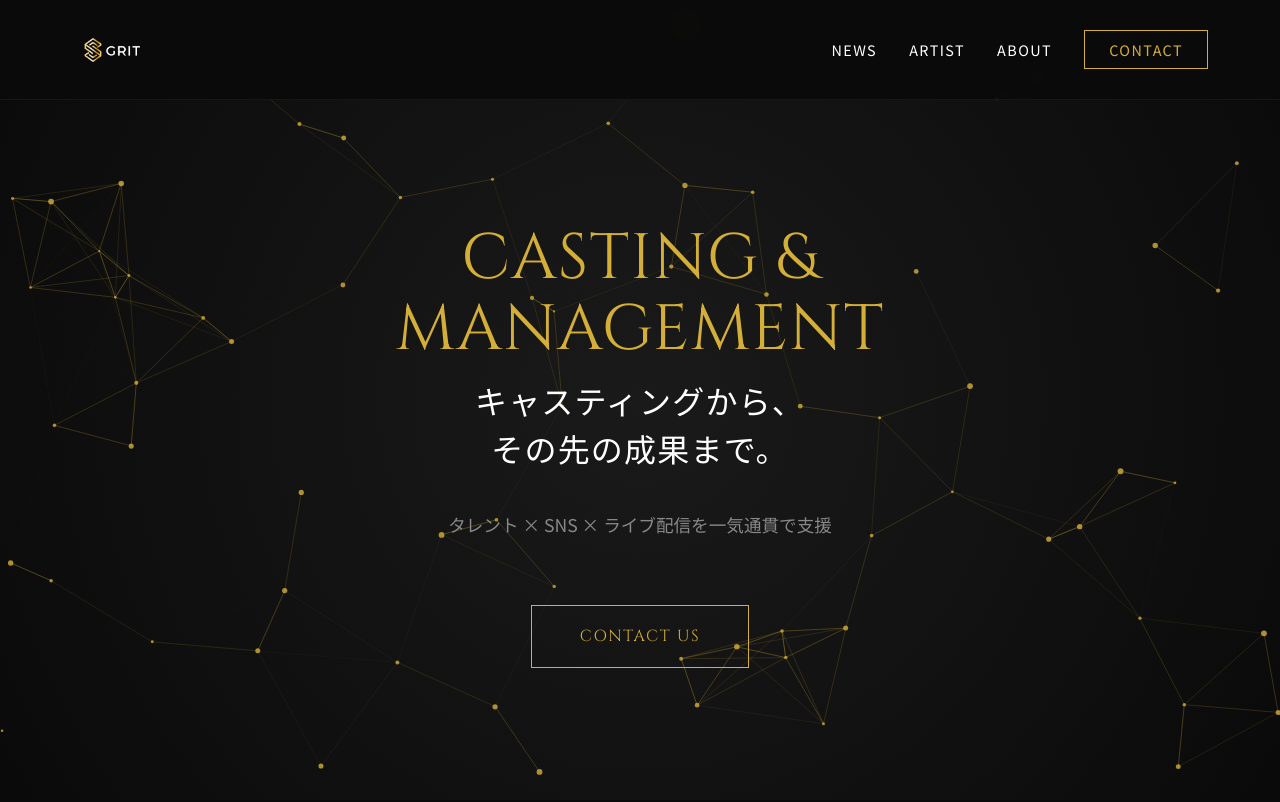
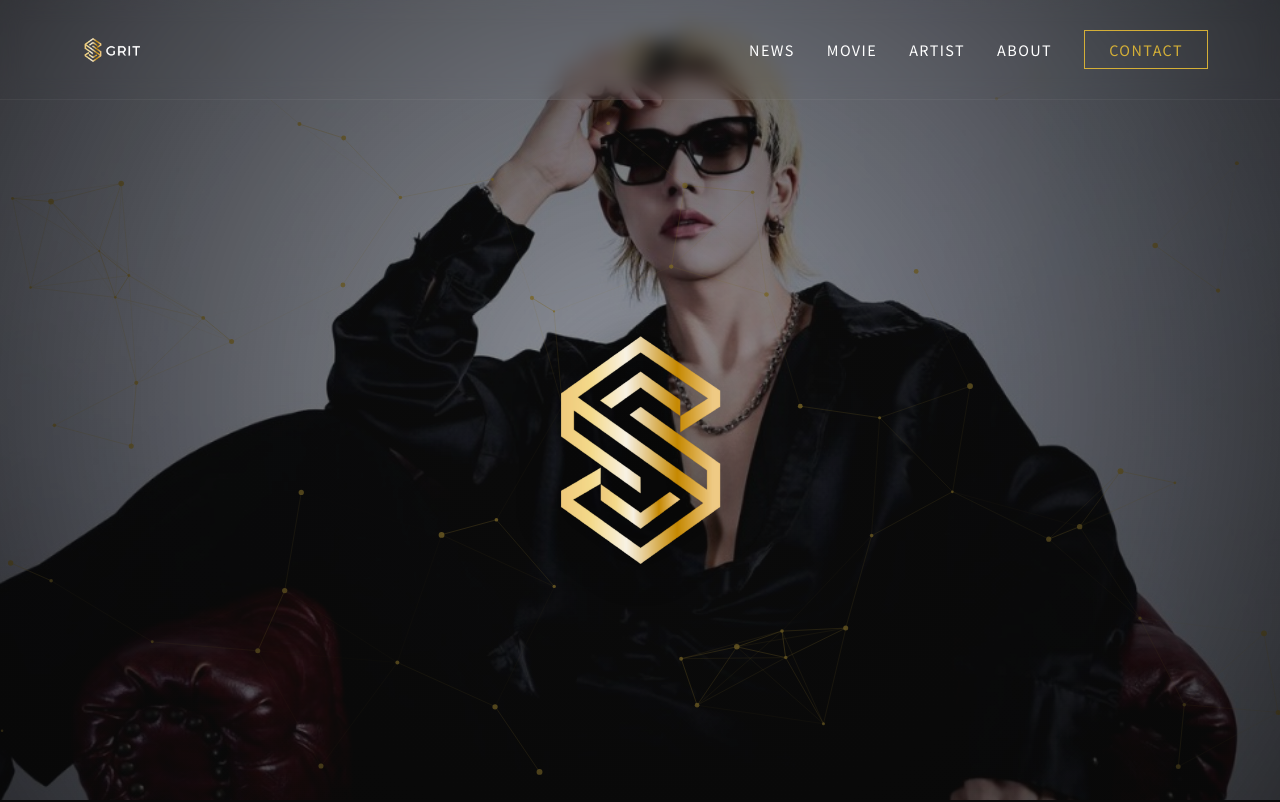
Before and after one commit to tententennen/sgrit, a website built with Vite: page index.html in a window 1280 px wide. Shown: the top 802 px of the page. Built offline with nearby package versions, Linux system fonts and the light colour scheme.

Commit message:
Add Movie Section and Hero Animation (Splash + Slider)

```diff
--- a/index.html
+++ b/index.html
@@ -14,7 +14,13 @@
   <link rel="stylesheet" href="./style.css">
 </head>
 
-<body>
+<body class="no-scroll">
+  <div class="splash-screen">
+    <div class="splash-logo">
+      <img src="/logo.png" alt="SGRIT" class="splash-logo-img">
+    </div>
+  </div>
+
   <header class="header">
     <div class="container header-container">
       <a href="#" class="logo">
@@ -23,6 +29,7 @@
       <nav class="nav">
         <ul class="nav-list">
           <li><a href="#news" class="nav-link">NEWS</a></li>
+          <li><a href="#movie" class="nav-link">MOVIE</a></li>
           <li><a href="#talents" class="nav-link">ARTIST</a></li>
           <li><a href="#about" class="nav-link">ABOUT</a></li>
           <li><a href="#contact" class="nav-link btn-nav">CONTACT</a></li>
@@ -33,18 +40,16 @@
 
   <main>
     <section class="hero">
-      <div class="hero-content">
-        <h1 class="hero-title">
-          <span class="hero-title-en">CASTING &<br class="br-desktop">MANAGEMENT</span>
-          <span class="hero-title-jp">キャスティングから、<br class="br-desktop">その先の成果まで。</span>
-        </h1>
-        <p class="hero-subtitle">タレント × SNS × ライブ配信を一気通貫で支援</p>
-        <div class="hero-cta">
-          <a href="#contact" class="btn">CONTACT US</a>
-        </div>
+      <div class="hero-slider">
+        <div class="hero-slide" style="background-image: url('/talents/talent1.jpg');"></div>
+        <div class="hero-slide" style="background-image: url('/talents/talent2.jpg');"></div>
+        <div class="hero-slide" style="background-image: url('/talents/talent3.jpg');"></div>
+      </div>
+      <div class="hero-logo-container">
+        <img src="/hero-logo.png" alt="SGRIT" class="hero-main-logo">
       </div>
       <canvas id="hero-canvas"></canvas>
-      <div class="hero-bg"></div>
+      <div class="hero-overlay"></div>
     </section>
 
 
@@ -80,6 +85,21 @@
         </div>
         <div class="news-more text-center">
           <a href="#" class="btn-more">VIEW MORE</a>
+        </div>
+      </div>
+    </section>
+
+    <section id="movie" class="section movie">
+      <div class="container">
+        <div class="section-header text-center">
+          <h2 class="section-title">MOVIE</h2>
+          <p class="section-subtitle">映像</p>
+        </div>
+        <div class="movie-container">
+          <iframe width="560" height="315" src="https://www.youtube.com/embed/7ZEoqsm21as?si=xxxxxx"
+            title="YouTube video player" frameborder="0"
+            allow="accelerometer; autoplay; clipboard-write; encrypted-media; gyroscope; picture-in-picture; web-share"
+            referrerpolicy="strict-origin-when-cross-origin" allowfullscreen></iframe>
         </div>
       </div>
     </section>
--- a/main.js
+++ b/main.js
@@ -57,3 +57,24 @@ style.innerHTML = `
   }
 `;
 document.head.appendChild(style);
+
+// Splash Screen Logic
+window.addEventListener('load', () => {
+  window.scrollTo(0, 0); // Force scroll to top
+  const splash = document.querySelector('.splash-screen');
+  const heroLogo = document.querySelector('.hero-logo-container');
+  const heroSlider = document.querySelector('.hero-slider');
+
+  // Wait for logo animation (2.5s)
+  setTimeout(() => {
+    splash.classList.add('hidden');
+    document.body.classList.remove('no-scroll');
+
+    // Trigger Hero Animations after splash fade starts
+    setTimeout(() => {
+      if (heroLogo) heroLogo.classList.add('animate-in');
+      if (heroSlider) heroSlider.classList.add('active');
+    }, 500); // Wait half a second into the fade for smoother overlap
+
+  }, 2500);
+});
--- a/style.css
+++ b/style.css
@@ -117,10 +117,16 @@ img {
     left: 0;
     width: 100%;
     height: var(--header-height);
-    background: rgba(10, 10, 10, 0.9);
+    background: transparent;
+    /* Transparent header */
     backdrop-filter: blur(10px);
     z-index: 1000;
+    transition: background 0.3s ease;
     border-bottom: 1px solid rgba(255, 255, 255, 0.05);
+}
+
+.header.scrolled {
+    background: rgba(10, 10, 10, 0.9);
 }
 
 .header-container {
@@ -189,6 +195,63 @@ img {
     display: none;
 }
 
+/* Utility for Splash Screen */
+html:has(body.no-scroll),
+body.no-scroll {
+    overflow: hidden !important;
+    height: 100% !important;
+}
+
+/* Splash Screen */
+.splash-screen {
+    position: fixed;
+    top: 0;
+    left: 0;
+    width: 100%;
+    height: 100%;
+    background: #000;
+    z-index: 9999;
+    display: flex;
+    justify-content: center;
+    align-items: center;
+    transition: opacity 1s ease, visibility 1s ease;
+}
+
+.splash-screen.hidden {
+    opacity: 0;
+    visibility: hidden;
+    pointer-events: none;
+}
+
+.splash-logo-img {
+    width: 120px;
+    height: auto;
+    opacity: 0;
+    animation: splashLogo 2.5s ease-in-out forwards;
+}
+
+@keyframes splashLogo {
+    0% {
+        opacity: 0;
+        transform: scale(0.9);
+    }
+
+    20% {
+        opacity: 1;
+        transform: scale(1);
+    }
+
+    80% {
+        opacity: 1;
+        transform: scale(1);
+    }
+
+    100% {
+        opacity: 0;
+        transform: scale(1.1);
+    }
+}
+
 /* Hero */
 .hero {
     height: 100vh;
@@ -200,14 +263,103 @@ img {
     overflow: hidden;
 }
 
-.hero-bg {
+.hero-slider {
     position: absolute;
     top: 0;
     left: 0;
     width: 100%;
     height: 100%;
-    background: radial-gradient(circle at center, #1a1a1a 0%, #0a0a0a 100%);
     z-index: -2;
+    opacity: 0;
+    /* Hidden initially */
+    transition: opacity 1s ease;
+}
+
+.hero-slider.active {
+    opacity: 1;
+}
+
+.hero-slide {
+    position: absolute;
+    top: 0;
+    left: 0;
+    width: 100%;
+    height: 100%;
+    background-size: cover;
+    background-position: center;
+    opacity: 0;
+    animation: slideShow 15s infinite;
+}
+
+.hero-slide:nth-child(1) {
+    animation-delay: 0s;
+}
+
+.hero-slide:nth-child(2) {
+    animation-delay: 5s;
+}
+
+.hero-slide:nth-child(3) {
+    animation-delay: 10s;
+}
+
+@keyframes slideShow {
+    0% {
+        opacity: 0;
+        transform: scale(1);
+    }
+
+    5% {
+        opacity: 1;
+    }
+
+    33% {
+        opacity: 1;
+        transform: scale(1.05);
+    }
+
+    38% {
+        opacity: 0;
+    }
+
+    100% {
+        opacity: 0;
+    }
+}
+
+.hero-logo-container {
+    position: relative;
+    z-index: 10;
+    opacity: 0;
+    transform: translateY(20px);
+    transition: opacity 1s ease, transform 1s ease;
+}
+
+.hero-logo-container.animate-in {
+    opacity: 1;
+    transform: translateY(0);
+}
+
+.hero-main-logo {
+    width: 300px;
+    height: auto;
+    filter: drop-shadow(0 0 20px rgba(0, 0, 0, 0.5));
+}
+
+@media (max-width: 768px) {
+    .hero-main-logo {
+        width: 180px;
+    }
+}
+
+.hero-overlay {
+    position: absolute;
+    top: 0;
+    left: 0;
+    width: 100%;
+    height: 100%;
+    background: radial-gradient(circle at center, rgba(26, 26, 26, 0.4) 0%, rgba(10, 10, 10, 0.8) 100%);
+    z-index: -1;
 }
 
 #hero-canvas {
@@ -219,70 +371,11 @@ img {
     z-index: -1;
 }
 
-.hero-content {
-    text-align: center;
-    z-index: 1;
-    padding: 0 var(--spacing-sm);
-}
 
-.hero-title {
-    margin-bottom: var(--spacing-md);
-}
-
-.hero-title-en {
-    display: block;
-    font-family: var(--font-heading);
-    font-size: 4rem;
-    line-height: 1.1;
-    color: var(--color-accent);
-    margin-bottom: var(--spacing-sm);
-    opacity: 0;
-    animation: fadeUp 1s ease forwards 0.2s;
-}
-
-.hero-title-jp {
-    display: block;
-    font-size: 2rem;
-    font-weight: 500;
-    line-height: 1.5;
-    opacity: 0;
-    animation: fadeUp 1s ease forwards 0.4s;
-}
-
-.hero-subtitle {
-    font-size: 1.1rem;
-    color: var(--color-text-muted);
-    margin-bottom: var(--spacing-lg);
-    opacity: 0;
-    animation: fadeUp 1s ease forwards 0.6s;
-}
-
-.hero-cta {
-    opacity: 0;
-    animation: fadeUp 1s ease forwards 0.8s;
-}
-
-@keyframes fadeUp {
-    from {
-        opacity: 0;
-        transform: translateY(20px);
-    }
-
-    to {
-        opacity: 1;
-        transform: translateY(0);
-    }
-}
 
 /* Responsive */
 @media (max-width: 768px) {
-    .hero-title-en {
-        font-size: 2.5rem;
-    }
 
-    .hero-title-jp {
-        font-size: 1.5rem;
-    }
 
     .nav {
         display: none;
@@ -608,3 +701,23 @@ img {
         width: 100%;
     }
 }
+
+/* Movie */
+.movie-container {
+    max-width: 800px;
+    margin: 0 auto;
+    position: relative;
+    padding-bottom: 56.25%;
+    /* 16:9 Aspect Ratio */
+    height: 0;
+    overflow: hidden;
+    background: #000;
+}
+
+.movie-container iframe {
+    position: absolute;
+    top: 0;
+    left: 0;
+    width: 100%;
+    height: 100%;
+}
```
Also changed, not shown: public/hero-logo.png (added).
